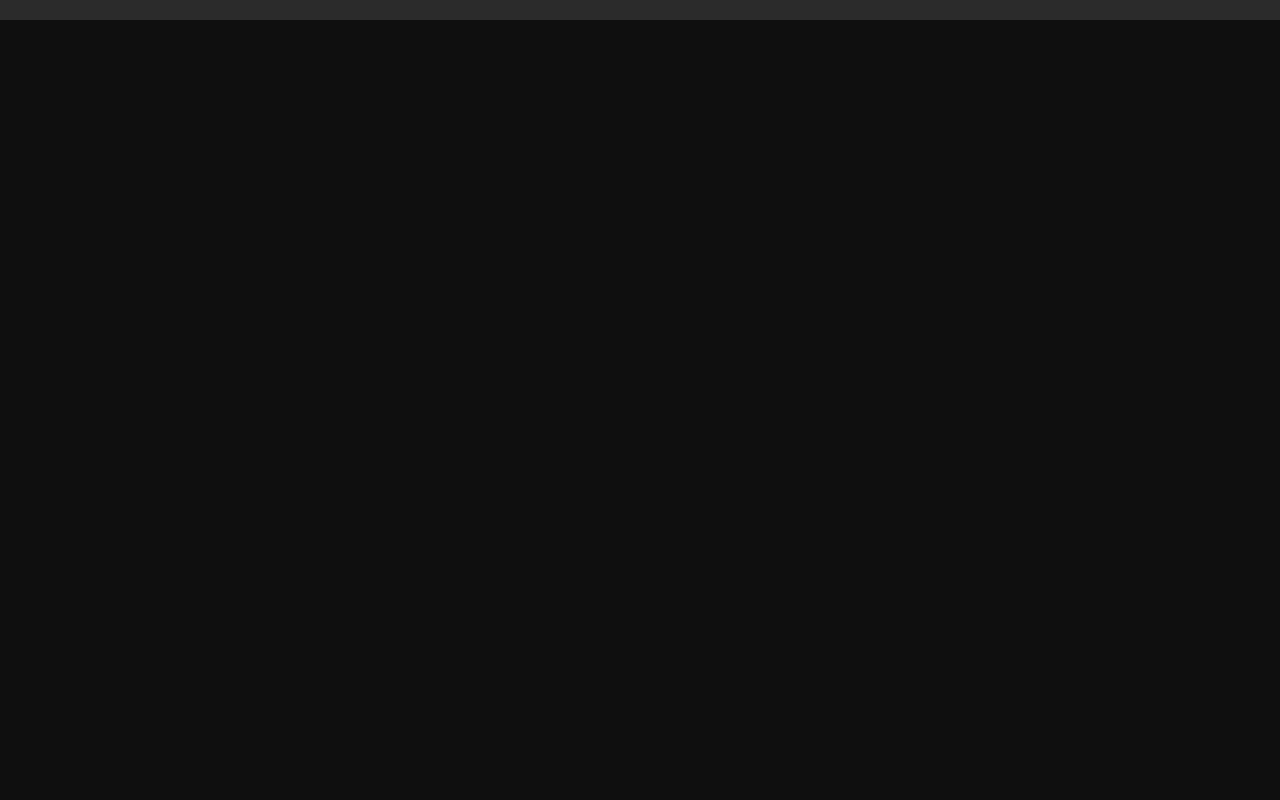
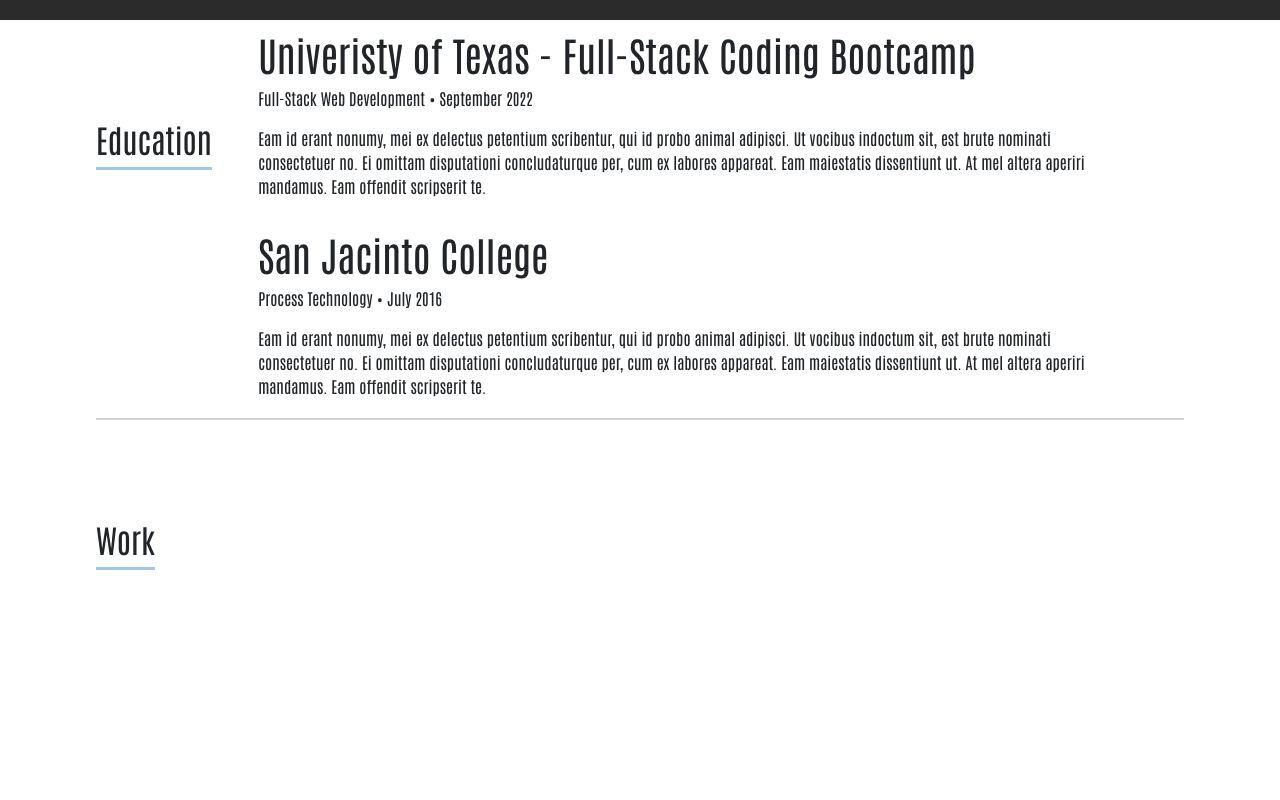
Before and after one commit to Castoreno05/React-Portfolio, a React (Create React App) app: page / in a window 1280 px wide. Shown: the part 1280-2080 px from the top of the page. Before the commit the page ends 1300 px from the top, so only its background shows below. Built offline with nearby package versions, Linux system fonts and the light colour scheme.

Commit message:
Skills section added. Styling done on skills section.

```diff
--- a/src/App.js
+++ b/src/App.js
@@ -2,9 +2,11 @@ import React from "react";
 // import { useState } from "react";
 import Header from "./components/Header";
 import About from "./components/About";
+import Skills from "./components/Skills";
 // import Portfolio from "./components/Portfolio";
 // import Contact from "./components/Contact";
 import "./app.css";
+
 
 function App() {
   // const [content, setContent] = useState("about-me");
@@ -13,6 +15,7 @@ function App() {
     <div className="App">
       <Header/>
       <About/>
+      <Skills/>
     </div>
   );
 }
--- a/src/components/About/About.css
+++ b/src/components/About/About.css
@@ -1,5 +1,6 @@
 #about {
     height: 500px;
+    font-family: 'Antonio', sans-serif;
     background-color: #2B2B2B;
     display: flex;
 }
--- a/src/components/Header/index.js
+++ b/src/components/Header/index.js
@@ -32,7 +32,7 @@ export default function Header() {
               <FontAwesomeIcon icon={faAddressCard}></FontAwesomeIcon>
             </Nav.Link>
             <Nav.Link
-              href="/resume"
+              href="/#skills"
             >
               <FontAwesomeIcon icon={faFile}></FontAwesomeIcon>
             </Nav.Link>
--- /dev/null
+++ b/src/components/Skills/index.js
@@ -0,0 +1,62 @@
+import React from 'react'
+import "./skills.css";
+
+export default function Skills() {
+  return (
+    <section id='skills'>
+      <div className='education'>
+        <div className='titleDiv'>
+          <h2>
+            <span>Education</span>
+          </h2>
+        </div>
+        <div className='bodyDiv'>
+          <div className='schoolOne'>
+            <div className='schoolContent'>
+              <h1>Univeristy of Texas - Full-Stack Coding Bootcamp</h1>
+              <p>Full-Stack Web Development <span>•</span> September 2022</p>
+              <p>Eam id erant nonumy, mei ex delectus petentium scribentur, qui id probo animal adipisci. Ut vocibus indoctum sit, est brute nominati consectetuer no. Ei omittam disputationi concludaturque per, cum ex labores appareat. Eam maiestatis dissentiunt ut. At mel altera aperiri mandamus. Eam offendit scripserit te.</p>
+            </div>
+          </div>
+          <div className='schoolTwo'>
+            <div className='schoolContent'>
+              <h1>San Jacinto College</h1>
+              <p>Process Technology <span>•</span> July 2016</p>
+              <p>Eam id erant nonumy, mei ex delectus petentium scribentur, qui id probo animal adipisci. Ut vocibus indoctum sit, est brute nominati consectetuer no. Ei omittam disputationi concludaturque per, cum ex labores appareat. Eam maiestatis dissentiunt ut. At mel altera aperiri mandamus. Eam offendit scripserit te.</p>
+            </div>
+          </div>
+        </div>
+      </div>
+      <div className='work'>
+        <div className='titleDiv'>
+          <h2>
+            <span>Work</span>
+          </h2>
+        </div>
+        <div className='bodyDiv'>
+          <div className='workOne'>
+
+          </div>
+          <div className='workTwo'>
+
+          </div>
+        </div>
+      </div>
+      <div className='skills'>
+        <div className='titleDiv'>
+          <h2>
+            <span>Skills</span>
+          </h2>
+        </div>
+        <div className='bodyDiv'>
+          <div className='skillOne'>
+
+          </div>
+          <div className='skillTwo'>
+
+          </div>
+        </div>
+      </div>
+    </section>
+  )
+}
--- /dev/null
+++ b/src/components/Skills/skills.css
@@ -0,0 +1,71 @@
+#skills {
+    font-family: 'Antonio', sans-serif;
+    display: flex;
+    flex-direction: column;
+    height: 1200px;
+    width: 100%;
+}
+.education {
+    display: flex;
+    margin: auto;
+    height: 400px;
+    width: 85%;
+    border-bottom: solid 2px #d3d3d3;
+}
+.titleDiv {
+    position: relative;
+    top: 25%;
+    border-bottom: solid 3px #A1C6EA;
+    height: 50px;
+}
+.bodyDiv {
+    display: inline-block;
+    width: 85%;
+}
+.schoolOne {
+    margin: auto;
+    height: 200px;
+    width: 90%;
+}
+.schoolTwo {
+    margin: auto;
+    height: 200px;
+    width: 90%;
+}
+.schoolContent {
+    position: relative;
+    top: 5%;
+}
+.work {
+    display: flex;
+    margin: auto;
+    height: 400px;
+    width: 85%;
+    border-bottom: solid 2px #d3d3d3;
+}
+.workOne {
+    margin: auto;
+    height: 200px;
+    width: 90%;
+}
+.workTwo {
+    margin: auto;
+    height: 200px;
+    width: 90%;
+}
+.skills {
+    display: flex;
+    margin: auto;
+    height: 400px;
+    width: 85%;
+}
+.skillOne {
+    margin: auto;
+    height: 200px;
+    width: 90%;
+}
+.skillTwo {
+    margin: auto;
+    height: 200px;
+    width: 90%;
+}
```
